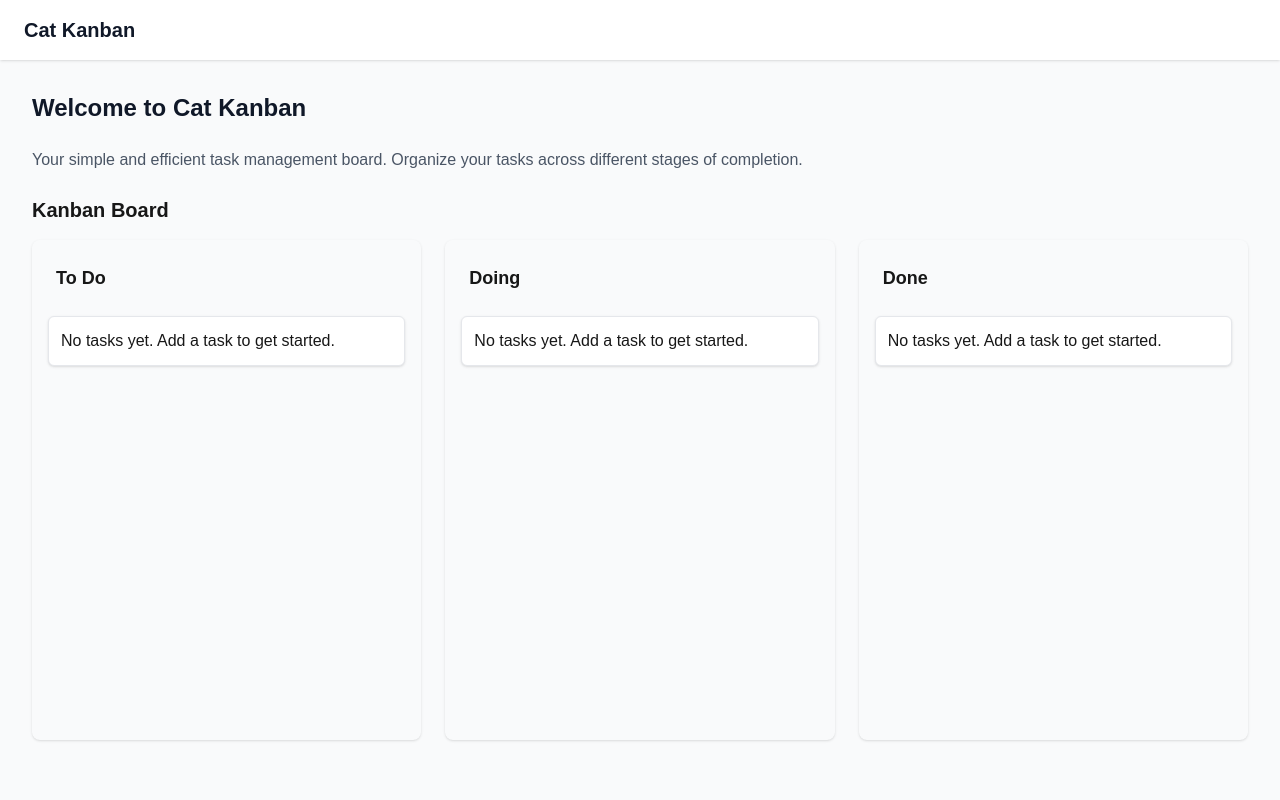
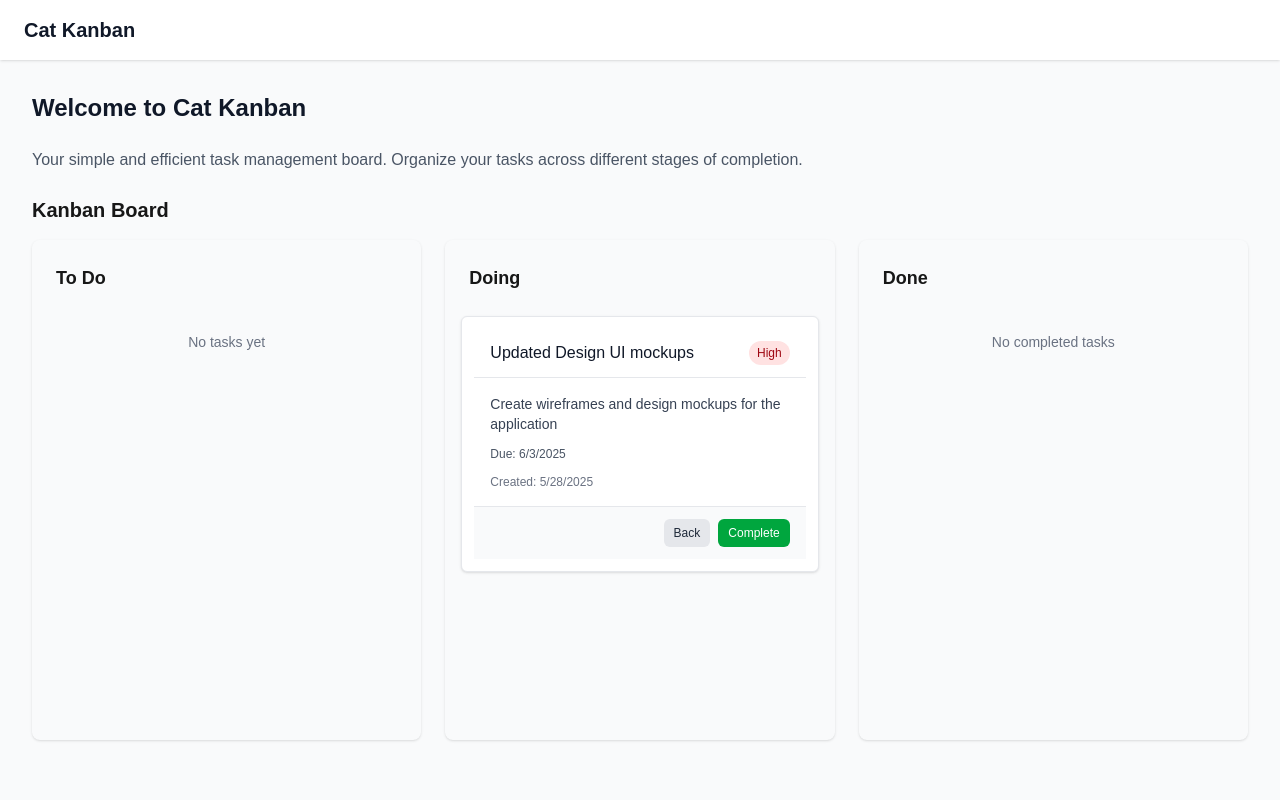
Before and after one commit to Feargh/we.28.05.ai-workshop2, a Next.js app in the folder cat-kanban/: page / in a window 1280 px wide. Shown: the top 800 px of the page. Built offline with nearby package versions, Linux system fonts and the light colour scheme.

Commit message:
TASK - now connected to backend

```diff
--- a/cat-kanban/data/tasks.json
+++ b/cat-kanban/data/tasks.json
@@ -7,6 +7,6 @@
     "priority": "high",
     "dueDate": "2025-06-03T00:00:00Z",
     "createdAt": "2025-05-28T13:13:26.337Z",
-    "updatedAt": "2025-05-28T13:21:37.608Z"
+    "updatedAt": "2025-05-28T14:22:40.575Z"
   }
 ]
--- a/cat-kanban/src/app/page.tsx
+++ b/cat-kanban/src/app/page.tsx
@@ -1,6 +1,15 @@
-import { Layout, Header, Footer, Card, Button, Board } from "@/components";
+"use client";
+
+import { Layout, Header, Footer, Card, Button, Board, Task } from "@/components";
+import { useTasks } from '@/hooks/useTasks';
 
 export default function Home() {
+  const { loading, error, getTasksByStatus } = useTasks();
+
+  const todoTasks = getTasksByStatus('todo');
+  const doingTasks = getTasksByStatus('doing');
+  const doneTasks = getTasksByStatus('done');
+
   return (
     <Layout header={<Header />} footer={<Footer />}>
       <div className="flex flex-col gap-6">
@@ -15,9 +24,51 @@ export default function Home() {
 
         <div className="mb-8">
           <h2 className="text-xl font-semibold mb-4">Kanban Board</h2>
-          <Board>
-            <p className="task-card">No tasks yet. Add a task to get started.</p>
-          </Board>
+
+          {loading && <p>Loading tasks...</p>}
+
+          {error && <p className="text-red-500">Error: {error}</p>}
+
+          {!loading && !error && (
+            <Board
+              todoColumn={
+                <div className="space-y-3">
+                  {todoTasks.map(task => (
+                    <Task key={task.id} task={task} />
+                  ))}
+                  {todoTasks.length === 0 && (
+                    <p className="text-sm text-gray-500 text-center p-4">
+                      No tasks yet
+                    </p>
+                  )}
+                </div>
+              }
+              doingColumn={
+                <div className="space-y-3">
+                  {doingTasks.map(task => (
+                    <Task key={task.id} task={task} />
+                  ))}
+                  {doingTasks.length === 0 && (
+                    <p className="text-sm text-gray-500 text-center p-4">
+                      No tasks in progress
+                    </p>
+                  )}
+                </div>
+              }
+              doneColumn={
+                <div className="space-y-3">
+                  {doneTasks.map(task => (
+                    <Task key={task.id} task={task} />
+                  ))}
+                  {doneTasks.length === 0 && (
+                    <p className="text-sm text-gray-500 text-center p-4">
+                      No completed tasks
+                    </p>
+                  )}
+                </div>
+              }
+            />
+          )}
         </div>
 
         <div className="grid grid-cols-1 md:grid-cols-3 gap-6 mt-8">
@@ -56,7 +107,7 @@ export default function Home() {
                 <li>Tailwind CSS</li>
               </ul>
               <p className="mt-2">
-                The board will allow you to manage tasks by moving them between
+                The board allows you to manage tasks by moving them between
                 To Do, Doing, and Done columns.
               </p>
             </div>
--- /dev/null
+++ b/cat-kanban/src/components/Task.tsx
@@ -0,0 +1,146 @@
+"use client";
+
+import React from 'react';
+import { Task as TaskType } from '@/types';
+import { Card } from './Card';
+import { Button } from './Button';
+import { useTasks } from '@/hooks/useTasks';
+
+interface TaskProps {
+  task: TaskType;
+  onEdit?: () => void;
+  onDelete?: () => void;
+}
+
+/**
+ * Task component that displays a task as a card in a Kanban column
+ */
+export function Task({ task, onEdit, onDelete }: TaskProps) {
+  const { moveTask } = useTasks();
+
+  // Format date for display
+  const formatDate = (dateString?: string) => {
+    if (!dateString) return null;
+    return new Date(dateString).toLocaleDateString();
+  };
+
+  // Priority badge styles
+  const priorityClass = {
+    low: 'priority-low',
+    medium: 'priority-medium',
+    high: 'priority-high',
+  }[task.priority];
+
+  // Priority label for display
+  const priorityLabel = {
+    low: 'Low',
+    medium: 'Medium',
+    high: 'High',
+  }[task.priority];
+
+  // Card header with title and priority badge
+  const cardHeader = (
+    <div className="flex justify-between items-center">
+      <h3 className="font-medium text-gray-900 dark:text-gray-100 truncate mr-2">
+        {task.title}
+      </h3>
+      <span className={`priority-badge ${priorityClass}`}>
+        {priorityLabel}
+      </span>
+    </div>
+  );
+
+  // Status controls for moving tasks
+  const renderStatusControls = () => {
+    switch (task.status) {
+      case 'todo':
+        return (
+          <Button
+            size="small"
+            variant="primary"
+            onClick={() => moveTask(task.id, 'doing')}
+          >
+            Start
+          </Button>
+        );
+      case 'doing':
+        return (
+          <div className="flex space-x-2">
+            <Button
+              size="small"
+              variant="secondary"
+              onClick={() => moveTask(task.id, 'todo')}
+            >
+              Back
+            </Button>
+            <Button
+              size="small"
+              variant="success"
+              onClick={() => moveTask(task.id, 'done')}
+            >
+              Complete
+            </Button>
+          </div>
+        );
+      case 'done':
+        return (
+          <Button
+            size="small"
+            variant="secondary"
+            onClick={() => moveTask(task.id, 'doing')}
+          >
+            Reopen
+          </Button>
+        );
+      default:
+        return null;
+    }
+  };
+
+  // Card footer with controls
+  const cardFooter = (
+    <div className="flex justify-between items-center">
+      <div className="flex space-x-2">
+        {onEdit && (
+          <Button size="small" variant="secondary" onClick={onEdit}>
+            Edit
+          </Button>
+        )}
+        {onDelete && (
+          <Button size="small" variant="danger" onClick={onDelete}>
+            Delete
+          </Button>
+        )}
+      </div>
+      <div>
+        {renderStatusControls()}
+      </div>
+    </div>
+  );
+
+  return (
+    <Card
+      header={cardHeader}
+      footer={cardFooter}
+      className="task-card mb-3"
+    >
+      <div className="space-y-3">
+        {task.description && (
+          <p className="text-sm text-gray-700 dark:text-gray-300">
+            {task.description}
+          </p>
+        )}
+
+        {task.dueDate && (
+          <div className="text-xs text-gray-600 dark:text-gray-400">
+            <span className="font-medium">Due:</span> {formatDate(task.dueDate)}
+          </div>
+        )}
+
+        <div className="text-xs text-gray-500 dark:text-gray-500">
+          Created: {formatDate(task.createdAt)}
+        </div>
+      </div>
+    </Card>
+  );
+}
--- a/cat-kanban/src/components/index.ts
+++ b/cat-kanban/src/components/index.ts
@@ -6,3 +6,4 @@ export * from './Button';
 export * from './Card';
 export * from './Board';
 export * from './Column';
+export * from './Task';
```
Also changed, not shown: 1 other file (tests, documents, lock files or other folders).
